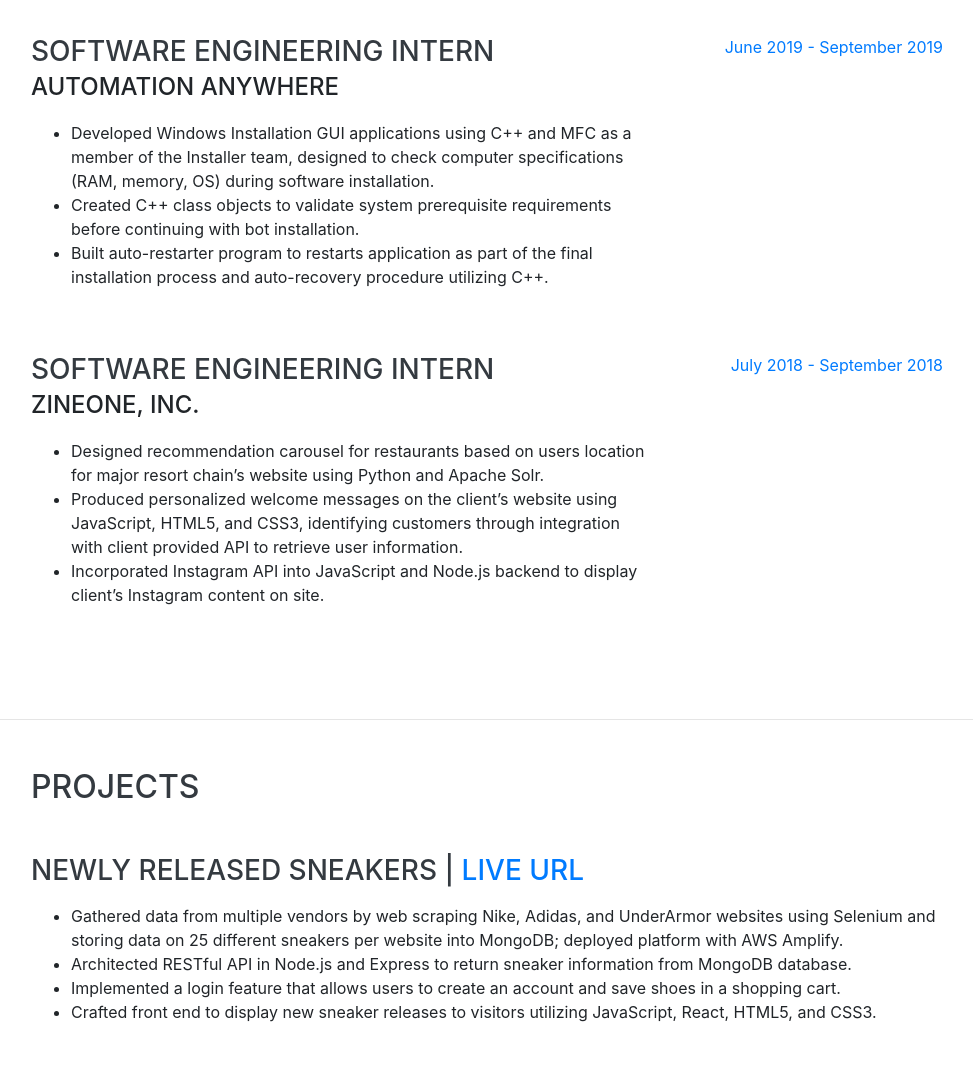
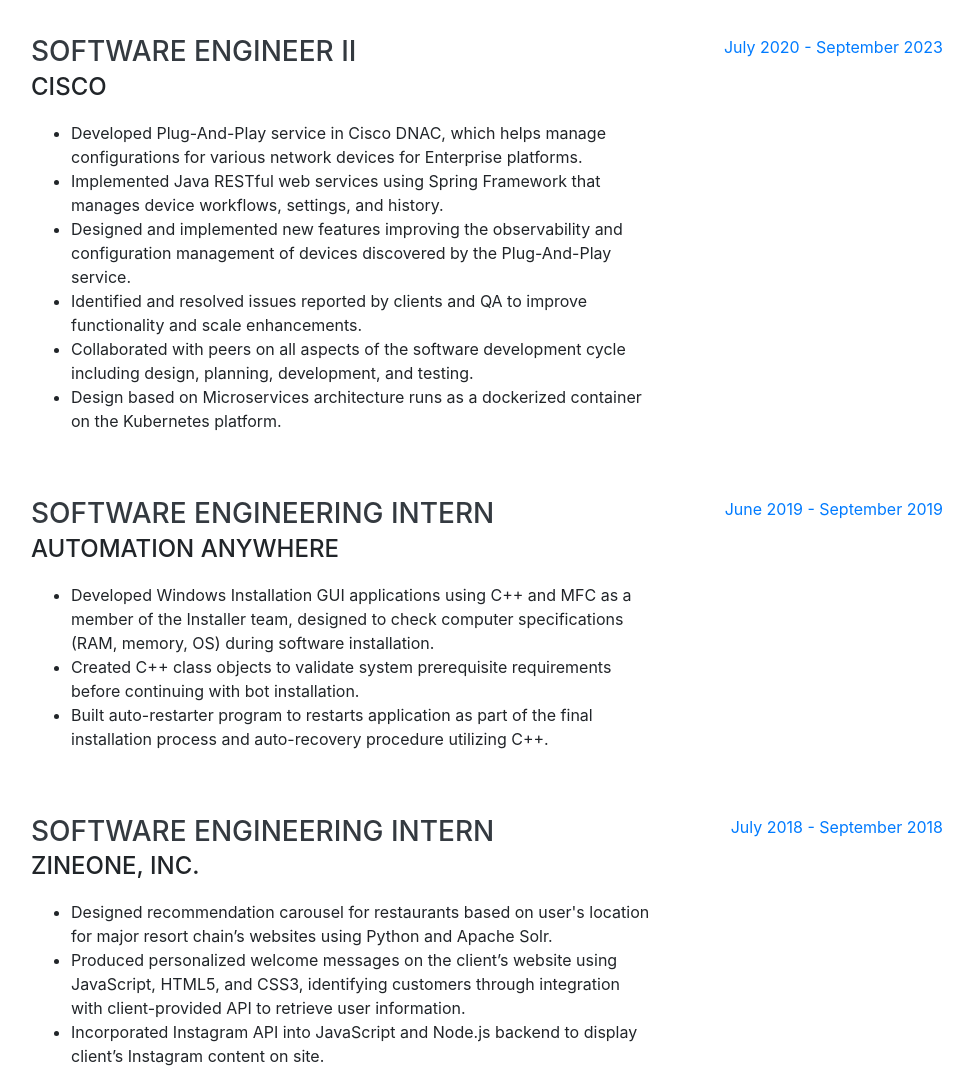
Before and after one commit to RishabJain27/RishabJain27.github.io, a website with bundled scripts: page index.html in a window 1280 px wide. Shown: the part 900-1971 px from the top of the page, without its empty margins (289-1262 px from the left). Built offline with nearby package versions, Linux system fonts and the light colour scheme; a web font is replaced by a local one.

Commit message:
add cisco work

```diff
--- a/index.html
+++ b/index.html
@@ -92,6 +92,26 @@
 
         <div class="resume-item d-flex flex-column flex-md-row justify-content-between mb-5">
           <div class="resume-content">
+            <h3 class="mb-0">Software Engineer II</h3>
+            <div class="subheading mb-3">Cisco</div>
+            <p>
+              <ul>
+                <li>Developed Plug-And-Play service in Cisco DNAC, which helps manage configurations for various network devices for  Enterprise platforms.</li>
+                <li>Implemented Java RESTful web services using Spring Framework that manages device workflows, settings, and history.</li>
+                <li>Designed and implemented new features improving the observability and configuration management of devices discovered by the Plug-And-Play service.</li>
+                <li>Identified and resolved issues reported by clients and  QA to improve functionality and scale enhancements.</li>
+                <li>Collaborated with peers on all aspects of the software development cycle including design, planning, development, and testing.</li>
+                <li>Design based on Microservices architecture runs as a dockerized container on the Kubernetes platform.</li>
+              </ul>
+            </p>
+          </div>
+          <div class="resume-date text-md-right">
+            <span class="text-primary">July 2020 - September 2023</span>
+          </div>
+        </div>
+
+        <div class="resume-item d-flex flex-column flex-md-row justify-content-between mb-5">
+          <div class="resume-content">
             <h3 class="mb-0">Software Engineering Intern</h3>
             <div class="subheading mb-3">Automation Anywhere</div>
             <p>
@@ -113,8 +133,8 @@
             <div class="subheading mb-3">ZineOne, Inc.</div>
             <p>
               <ul>
-                <li>Designed recommendation carousel for restaurants based on users location for major resort chain’s website using Python and Apache Solr.</li>
-                <li>Produced personalized welcome messages on the client’s website using JavaScript, HTML5, and CSS3, identifying customers through integration with client provided API to retrieve user information.</li>
+                <li>Designed recommendation carousel for restaurants based on user's location for major resort chain’s websites using Python and Apache Solr.</li>
+                <li>Produced personalized welcome messages on the client’s website using JavaScript, HTML5, and CSS3, identifying customers through integration with client-provided API to retrieve user information.</li>
                 <li>Incorporated Instagram API into JavaScript and Node.js backend to display client’s Instagram content on site.</li>
               </ul>
             </p>
```
